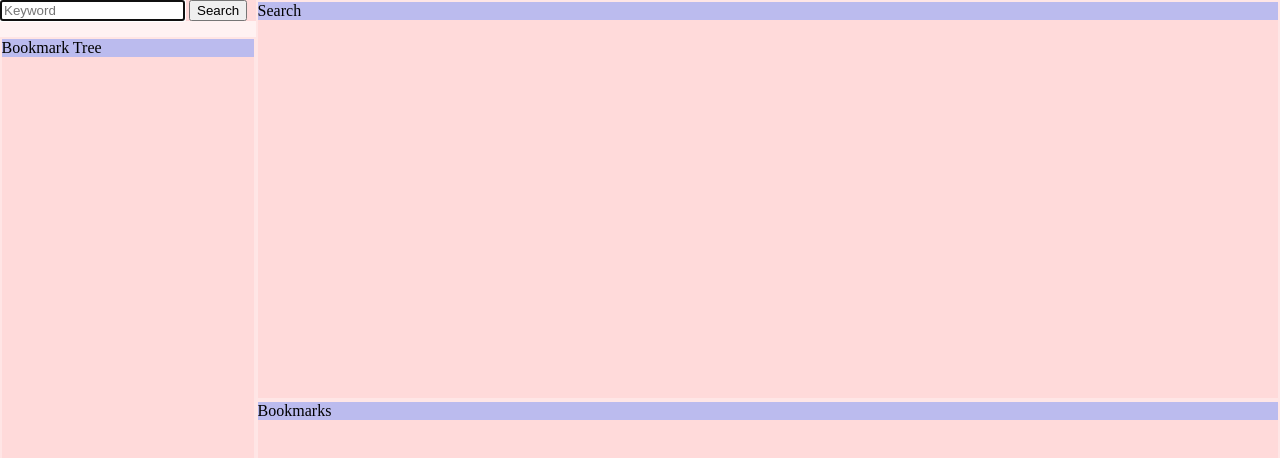
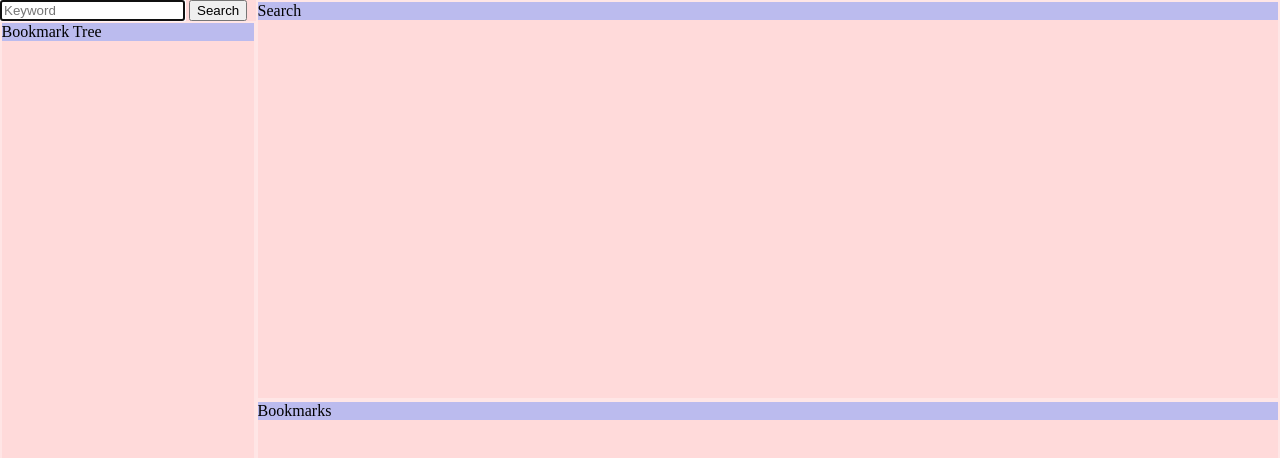
Before and after one commit to theme/shiori, a browser extension: page src/jade/arranger.jade in a window 1280 px wide. Drawn offline with nearby package versions, Linux system fonts and the light colour scheme; files that its build step writes are made by us from their sources.

Commit message:
add css init margin 0

```diff
--- a/src/js/util.js
+++ b/src/js/util.js
@@ -1,6 +1,6 @@
 /* $ -> getElementById */
 function $(idOrType){
-    //console.log('$('+idOrType+')');
+//     console.log('$('+idOrType+')');
     if( typeof idOrType != 'string' || idOrType.length == 0){
             return null;
         }
--- a/src/less/arranger.less
+++ b/src/less/arranger.less
@@ -4,6 +4,11 @@
 /* debug */
 div, ul, li, p, a, form{
     background: @dbg-color;
+}
+
+form,
+div {
+    margin: 0;
 }
 
 html,
```
